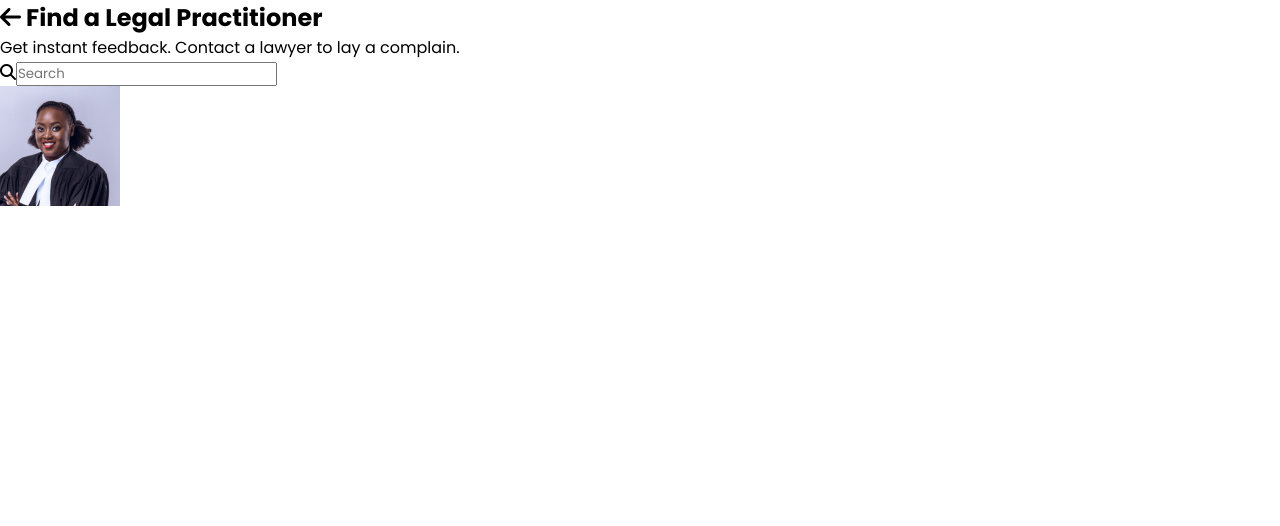
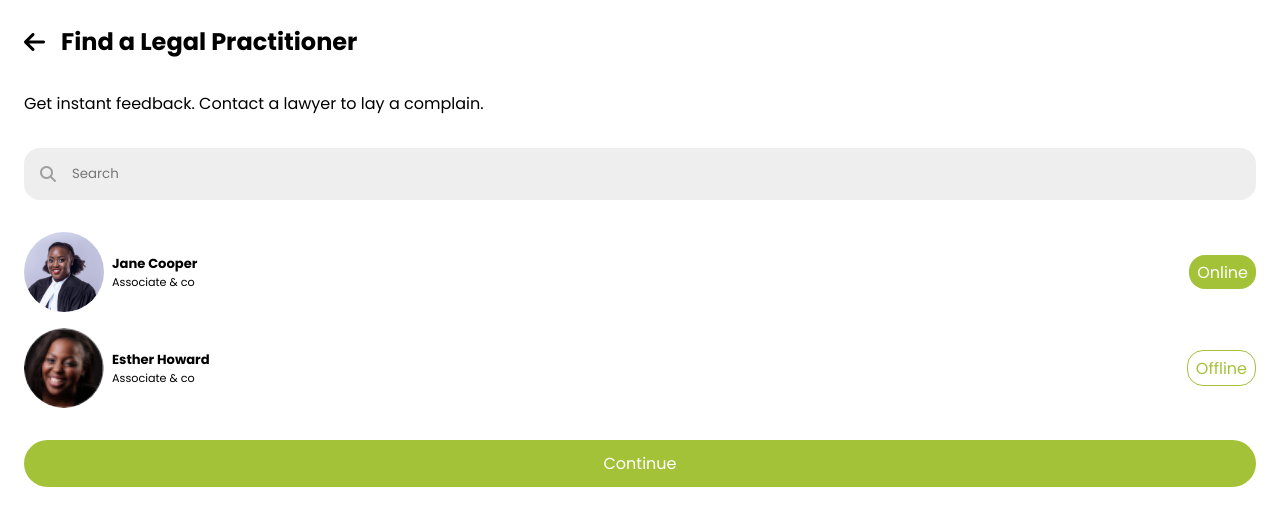
Before and after one commit to Kevinart-maker/swift-aid, a React (Vite) app: page /legals in a window 1280 px wide. Shown: the top 526 px of the page. Built offline with nearby package versions, Linux system fonts and the light colour scheme; no server answers; sample sign-in values are in the browser's storage; a web font is replaced by a local one.

Commit message:
added legals page

```diff
--- a/src/App.css
+++ b/src/App.css
@@ -272,7 +272,7 @@ div.active{
   align-items: center;
   gap: 1rem;
 }
-.language-container .search{
+.search{
   background-color: #EEEEEE;
   padding: 1rem;
   border-radius: 1rem;
@@ -281,7 +281,7 @@ div.active{
   align-items: center;
   gap: 1rem;
 }
-.language-container .search input{
+.search input{
   background: none;
   border: none;
   outline: none;
@@ -863,3 +863,57 @@ button.btn{
     transform: scale(1.3);
   }
 }
+
+/* find legal screen */
+.legal-container{
+  padding: 1.5rem;
+  height: 100vh;
+  display: flex;
+  flex-direction: column;
+  gap: 2rem;
+}
+.legal-container h2{
+  display: flex;
+  align-items: center;
+  gap: 1rem;
+}
+.legal-container .legals{
+  display: flex;
+  flex-direction: column;
+  gap: 1rem;
+}
+.legal-container .legals .legal{
+  display: flex;
+  width: 100%;
+  justify-content: space-between;
+  align-items: center;
+}
+.legal-container .legals .left-sec{
+  display: flex;
+  align-items: center;
+  gap: 0.5rem;
+  font-size: 0.7rem;
+}
+.legal-container .legals .left-sec .legal-img{
+  overflow: hidden;
+  width: 5rem;
+  border-radius: 50%;
+  height: 5rem;
+  display: flex;
+  align-items: center;
+  justify-content: center;
+}
+.legal-container .legals .left-sec .legal-img img{
+  width: 5rem;
+}
+.legal-container .status{
+  background-color: #a4c238;
+  color: #fff;
+  padding: 0.3rem 0.5rem;
+  border-radius: 1rem;
+}
+.legal-container .status.offline{
+  background: none;
+  border: 1px solid #a4c238;
+  color: #a4c238;
+}
--- a/src/components/SearchLegals.jsx
+++ b/src/components/SearchLegals.jsx
@@ -1,4 +1,8 @@
+import { useNavigate } from "react-router-dom";
+
 const SearchLegals = () => {
+    const navigate = useNavigate()
+
     return (
         <div className="legal-container">
             <h2 className="nav"><i className="fa-solid fa-arrow-left" onClick={()=> navigate('/')}></i> Find a Legal Practitioner</h2>
@@ -10,12 +14,37 @@ const SearchLegals = () => {
                 <input type="search" placeholder="Search" />
             </div>
             <div className="legals">
+                <div className="legal">
                 <div className="left-sec">
                     <div className="legal-img">
                         <img src="/assets/legal.png" alt="" />
                     </div>
+                    <div>
+                        <h3>Jane Cooper</h3>
+                        <span>Associate & co</span>
+                    </div>
+                </div>
+                <div className="status online">
+                    Online
+                </div>
+                </div>
+                <div className="legal">
+                <div className="left-sec">
+                    <div className="legal-img">
+                        <img src="/assets/legal2.png" alt="" />
+                    </div>
+                    <div>
+                        <h3>Esther Howard</h3>
+                        <span>Associate & co</span>
+                    </div>
+                </div>
+                <div className="status offline">
+                    Offline
+                </div>
                 </div>
             </div>
+
+            <div className="btn">Continue</div>
         </div>
     );
 }
--- a/src/pages/Donate.jsx
+++ b/src/pages/Donate.jsx
@@ -57,7 +57,7 @@ const Donate = () => {
 
     return (
         <div className="donate-container">
-            <h2><i className="fa-solid fa-arrow-left" onClick={()=> navigate('/profile')}></i> Donate</h2>
+            <h2><i className="fa-solid fa-arrow-left" onClick={()=> navigate('/')}></i> Donate</h2>
 
             <div className="main">
                 <div className="input">
--- a/src/pages/Profile.jsx
+++ b/src/pages/Profile.jsx
@@ -172,7 +172,7 @@ const Profile = () => {
                     <img src="/assets/home-icn.png" alt="" />
                     <span>Home</span>
                 </span>
-                <span>
+                <span onClick={()=> navigate('/legals')}>
                     <img src="/assets/group-icn.png" alt="" />
                     <span>Search</span>
                 </span>
```
Also changed, not shown: public/assets/legal2.png (added).
